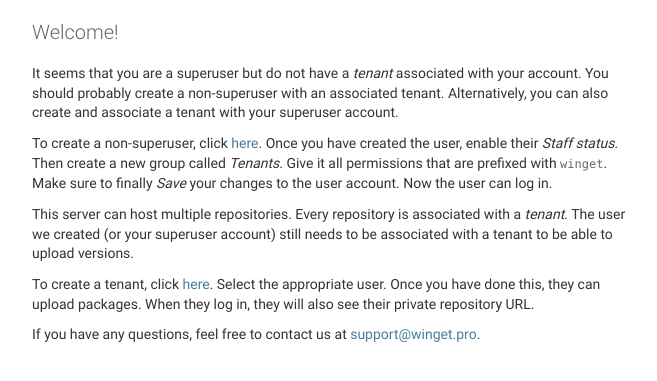
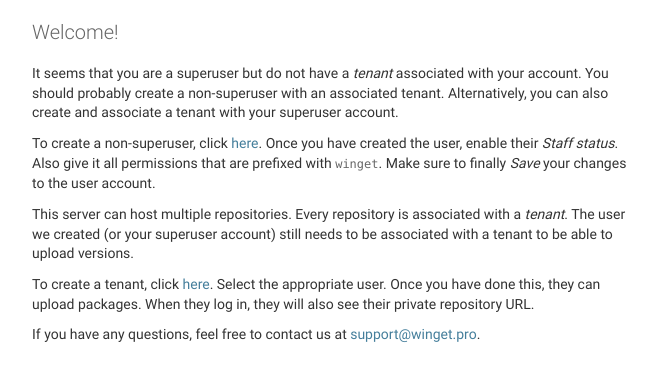
Before and after one commit to omaha-consulting/winget.pro, a Django app: template templates/admin/index.html in a window 1280 px wide. Shown: the part 20-401 px from the top of the page, without its empty margins (8-665 px from the left). Run offline with Django 3.2, Linux system fonts and the light colour scheme; the template is opened without the code that fills it, so the values that code supplies are empty; the visitor is signed in with stand-in values (Sample User, id 1).

Commit message:
Update admin index.html

```diff
--- a/templates/admin/index.html
+++ b/templates/admin/index.html
@@ -113,10 +113,9 @@
                 To create a non-superuser, click
                 <a href="{% url 'admin:auth_user_add' %}">here</a>. Once you
                 have created the user, enable their <em>Staff status</em>.
-                Then create a new group called <em>Tenants</em>. Give it all
-                permissions that are prefixed with <code>winget</code>. Make
-                sure to finally <em>Save</em> your changes to the user account.
-                Now the user can log in.
+                Also give it all permissions that are prefixed with
+                <code>winget</code>. Make sure to finally <em>Save</em> your
+                changes to the user account.
             </p>
             <p>
                 This server can host multiple repositories. Every repository is
```
